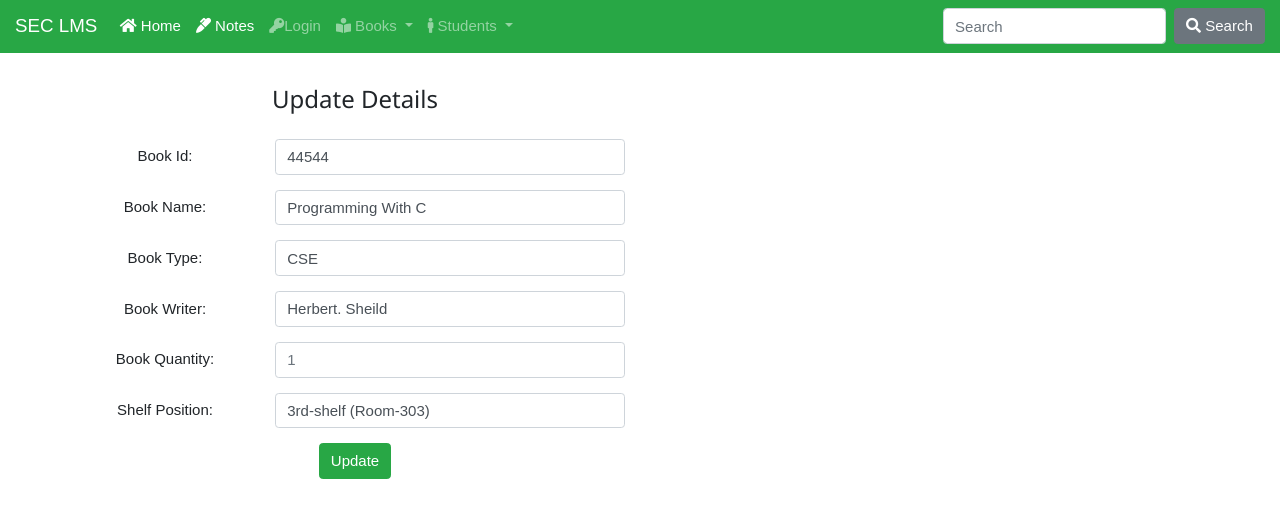
After one commit to Md-Ali-Azad/SEClms, a Django app: page /books/bedit/2/ in a window 1280 px wide. The commit adds this page. Shown: the top 518 px of the page. Run offline with Django 3.2, Linux system fonts and the light colour scheme; data comes from the database, SQL or seed files in the repository; both versions use the stored data as it was after the commit; some libraries are stand-ins or nearby versions.

Commit message:
Bookscrud

```diff
--- a/main_lms/templates/base.html
+++ b/main_lms/templates/base.html
@@ -65,10 +65,13 @@
     <a class="navbar-brand" href="#">Admin Panel</a>
     <div class="collapse navbar-collapse" id="navbarSupportedContent">
       <ul class="navbar-nav mr-auto">
-    <li class="nav-item">
-      <a class="nav-link" >Hello, {{user}}</a>
-    </li>
-    </ul>
+          <li class="nav-item">
+              <a class="nav-link" href="/admin"><i class='fas fa-chalkboard-teacher'></i> Django Administration</a>
+            </li>
+          <li class="nav-item">
+              <a class="nav-link" >Hello, {{user}}</a>
+            </li>
+      </ul>
     </div>
   </nav>
   {% endif %}
@@ -81,14 +84,14 @@
         <div class="collapse navbar-collapse" id="navbarSupportedContent">
           <ul class="navbar-nav mr-auto">
             <li class="nav-item active">
-              <a class="nav-link" href="/"><i class="fa fa-home"></i>Home</a>
+              <a class="nav-link" href="/"><i class="fa fa-home"></i> Home</a>
             </li>
             <li class="nav-item active">
-              <a class="nav-link" href="/"><i class='fas fa-marker'></i>Notes</a>
+              <a class="nav-link" href="/"><i class='fas fa-marker'></i> Notes</a>
             </li>
             {% if user.is_authenticated %}
             <li class="nav-item">
-              <a class="nav-link" href="/accounts/logout"><i class='fas fa-power-off'></i>Logout</a>
+              <a class="nav-link" href="/accounts/logout"><i class='fas fa-power-off'></i> Logout</a>
             </li>
             <li class="nav-item">
               <a class="nav-link" href="/accounts/reg_form">Register</a>
@@ -100,12 +103,12 @@
             {% endif %}
             <li class="nav-item dropdown">
               <a class="nav-link dropdown-toggle" href="#" id="navbarDropdown" role="button" data-toggle="dropdown" aria-haspopup="true" aria-expanded="false">
-                Books
+                <i class='fas fa-book-reader'></i> Books
               </a>
               <div class="dropdown-menu" aria-labelledby="navbarDropdown">
                 <a class="dropdown-item" href="/books/binsert">New Insertion</a>
                 <a class="dropdown-item" href="/books/blist">Books List</a>
-                <a class="dropdown-item" href="">Manage Category</a>
+                <a class="dropdown-item" href="">Manage Category(Books)</a>
                 <div class="dropdown-divider"></div>
                 <a class="dropdown-item" href="#">Help</a>
               </div>
@@ -113,18 +116,15 @@
 
             <li class="nav-item dropdown">
               <a class="nav-link dropdown-toggle" href="#" id="navbarDropdown" role="button" data-toggle="dropdown" aria-haspopup="true" aria-expanded="false">
-                Students
+                <i class='fas fa-male'></i> Students
               </a>
               <div class="dropdown-menu" aria-labelledby="navbarDropdown">
                 <a class="dropdown-item" href="">New Student</a>
-                <a class="dropdown-item" href="">Manage Dept.</a>
+                <a class="dropdown-item" href="">Student List</a>
+                <a class="dropdown-item" href="">Manage Category(Students)</a>
                 <div class="dropdown-divider"></div>
                 <a class="dropdown-item" href="#">Help</a>
               </div>
-            </li>
-
-            <li class="nav-item">
-              <a class="nav-link" href="/admin">Admin</a>
             </li>
           </ul>
           <form class="form-inline my-2 my-lg-0" action="/search/" method="POST">
@@ -134,8 +134,8 @@
           </form>
         </div>
       </nav>
-      <div class="sar">search</div>
-      <div style="margin-bottom:50px;"></div>
+      <!--<div class="sar">search</div>
+      <div style="margin-bottom:50px;"></div>-->
       {% block body%}
 
       {% endblock%}
--- /dev/null
+++ b/main_lms/templates/books/booksedit.html
@@ -0,0 +1,60 @@
+{% extends 'base.html' %}
+{% block body%}
+<form method="POST" class="post-form" action="/books/bupdate/{{blist.id}}/">
+        {% csrf_token %}
+    <div class="container">
+<br>
+    <div class="form-group row">
+    <label class="col-sm-1 col-form-label"></label>
+    <div class="col-sm-4">
+    <h3>Update Details</h3>
+    </div>
+  </div>
+    <div class="form-group row">
+    <label class="col-sm-2 col-form-label">Book Id:</label>
+    <div class="col-sm-4">
+        <input class="form-control" type="text" name="bid" id="id_eid" required maxlength="400" value="{{ blist.bid }}"/>
+    </div>
+  </div>
+  <div class="form-group row">
+    <label class="col-sm-2 col-form-label">Book Name:</label>
+    <div class="col-sm-4">
+        <input class="form-control" type="text" name="bname" id="id_ename" required maxlength="400" value="{{ blist.bname }}" />
+    </div>
+  </div>
+    <div class="form-group row">
+    <label class="col-sm-2 col-form-label">Book Type:</label>
+    <div class="col-sm-4">
+        <input class="form-control" type="text" name="btype" id="id_etype" required maxlength="400" value="{{ blist.btype }}" />
+    </div>
+  </div>
+    <div class="form-group row">
+    <label class="col-sm-2 col-form-label">Book Writer:</label>
+    <div class="col-sm-4">
+        <input class="form-control" type="text" name="bwriter" id="id_econtact" required maxlength="400" value="{{ blist.bwriter }}" />
+    </div>
+  </div>
+
+  <div class="form-group row">
+    <label class="col-sm-2 col-form-label">Book Quantity:</label>
+    <div class="col-sm-4">
+      {{ form.bquantity }}
+    </div>
+  </div>
+
+  <div class="form-group row">
+    <label class="col-sm-2 col-form-label">Shelf Position:</label>
+    <div class="col-sm-4">
+        <input class="form-control" type="text" name="bshelf" id="id_econtact" required maxlength="400" value="{{ blist.bshelf }}" />
+    </div>
+  </div>
+
+    <div class="form-group row">
+    <label class="col-sm-1 col-form-label"></label>
+    <div class="col-sm-4">
+    <button type="submit" class="btn btn-success">Update</button>
+    </div>
+  </div>
+    </div>
+</form>
+{% endblock%}
--- a/main_lms/templates/books/bookslist.html
+++ b/main_lms/templates/books/bookslist.html
@@ -30,13 +30,13 @@
         <td>{{ blist.bwriter }}</td>
         <td>{{ blist.bquantity }}</td>
         <td>
-            <a href="/edit/{{ blist.id }}/" class="btn btn-primary"><i class='fas fa-pencil-alt'></i> Edit</a>
+            <a href="/books/bedit/{{ blist.id }}/" class="btn btn-primary"><i class='fas fa-pencil-alt'></i> Edit</a>
         </td>
             <td>
-            <a href="/delete/{{ blist.id }}/"class="btn btn-danger"><i class='fas fa-trash-alt'></i> Delete</a>
+            <a href="/books/bdelete/{{ blist.id }}/"class="btn btn-danger"><i class='fas fa-trash-alt'></i> Delete</a>
         </td>
         <td>{{ blist.bshelf }}</td>
-        <td>{{ blist.bcreated_at }}( {{ blist.bcreated_at|timesince }} ago )</td>
+        <td style="font-size:8px;">{{ blist.bcreated_at }} <br>( {{ blist.bcreated_at|timesince }} ago )</td>
         <!--<td>{{ employee.created_at|timesince|add:"2" }}</td>-->
         <!--<td>{{ employee.created_at|timeuntil }}</td>-->
     </tr>
--- a/main_lms/urls.py
+++ b/main_lms/urls.py
@@ -10,6 +10,9 @@ urlpatterns = [
     path('accounts/profile/',views.profile, name="profile"),
     path('books/binsert/', views.binsert, name="binsert"),
     path('books/blist/',views.blist, name="blist"),
+    path('books/bedit/<int:id>/', views.bedit, name="bedit"),
+    path('books/bupdate/<int:id>/', views.bupdate, name="bupdate"),
+    path('books/bdelete/<int:id>/', views.bdelete, name="bdelete"),
 
 
    # path('emp/', views.emp, name="emp"),
--- a/main_lms/views.py
+++ b/main_lms/views.py
@@ -1,9 +1,11 @@
 from django.shortcuts import render
+from django.shortcuts import redirect
 from django.contrib.auth.forms import UserCreationForm
 from django.contrib.auth.models import User
 from django.http import HttpResponse
 from django.db.models import Q
 from django.contrib import messages
+from django.contrib.auth.decorators import login_required
 from django.http import *
 from django.core.exceptions import ObjectDoesNotExist
 import datetime
@@ -16,6 +18,8 @@ from main_lms.forms import *
 # adminpanel(CRUD)
 def viewslogin(request):
     return render(request,"accounts/login.html")
+
+@login_required(login_url="/accounts/login/")
 def register(request):
     if request.method =='POST':
         form = UserCreationForm(request.POST)
@@ -33,6 +37,11 @@ def profile(request):
     args={'user':request.user}
     return render(request, 'accounts/profile.html', args)
 
+
+
+
+
+
 #books
 def binsert(request):
     if request.method == "POST":
@@ -40,7 +49,7 @@ def binsert(request):
         if form.is_valid():
             try:
                 form.save()
-                return redirect('/books/booklist')
+                return redirect('/books/blist')
             except:
                 pass
     else:
@@ -53,6 +62,35 @@ def blist(request):
         'blist':blist,
     }
     return render(request,"books/bookslist.html",context)
+def bedit(request, id):
+    blist = BooksInsert.objects.get(id=id)
+    form = BookInsertForm()
+    context={
+        'form': form,
+        'blist':blist
+    }
+    return render(request,'books/booksedit.html', context)
+
+def bupdate(request, id):
+    blist = BooksInsert.objects.get(id=id)
+    form = BookInsertForm(request.POST, instance = blist)
+    context={
+        'blist':blist
+    }
+    if form.is_valid():
+        form.save()
+        return redirect("/books/blist")
+    return render(request, 'books/booksedit.html',context)
+def bdelete(request, id):
+    blist = BooksInsert.objects.get(id=id)
+    blist.delete()
+    return redirect("/books/blist")
+
+
+
+
+
+
 
 
 
```
Also changed, not shown: db.sqlite3.
